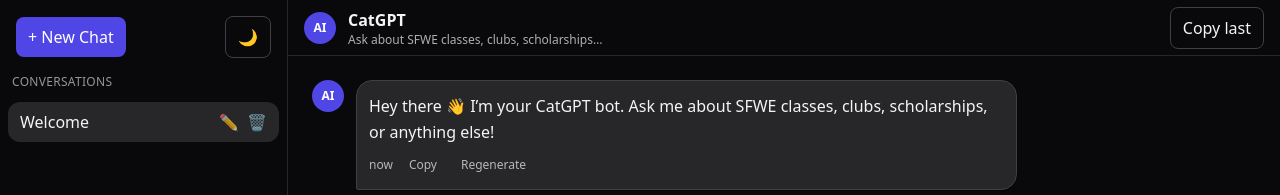
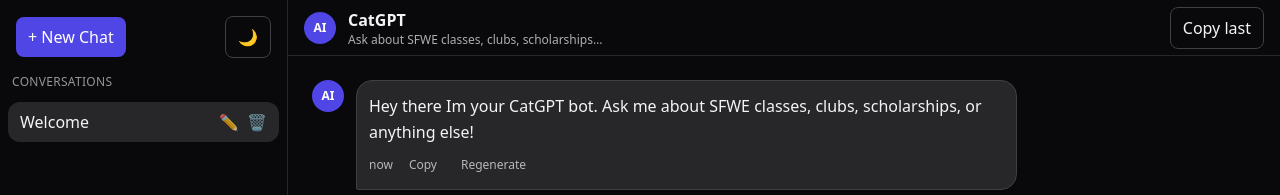
Before and after one commit to catgpt-9498344583/frontend, a React (Vite) app: page / in a window 1280 px wide. Shown: the top 195 px of the page. Built offline with nearby package versions, Linux system fonts and the light colour scheme; the HTML template or start-up script is replaced by a standard one.

Commit message:
Filter response escape characters

```diff
--- a/src/ChatbotUI.tsx
+++ b/src/ChatbotUI.tsx
@@ -8,12 +8,25 @@
   const isUser = role === 'user';
 
   // Function to sanitize content by removing escape characters like '\n' and extra spaces
-  const sanitizeContent = (text: string) => {
-    return text
-      .replace(/\\n+/g, ' ')  // Replace multiple '\n' characters with a single space
-      .replace(/\\r/g, '')     // Remove '\r' characters
-      .trim();                // Remove leading and trailing whitespace
-  };
+
+  function sanitizeContent(text: string): string {
+    // Replace all escape sequences with their appropriate characters
+    text = text
+      .replace(/\\n+/g, '\n')      // Replace '\n' with an actual newline
+      .replace(/\\r/g, '')         // Remove '\r' characters
+      .replace(/\\t/g, ' ')        // Replace tab characters with a single space
+      .replace(/\\'/g, "'")        // Convert escaped single quotes to actual single quotes
+      .replace(/\\"/g, '"')        // Convert escaped double quotes to actual double quotes
+      .replace(/\\(?![nrt])/g, '') // Remove any other escape characters (except newline, tab, and carriage return)
+
+    // Remove non-printable characters (control characters) and extra spaces
+    text = text
+      .replace(/[^\x20-\x7E\n\r\t]/g, '') // Remove non-printable characters (except for \n, \r, and \t)
+      .replace(/\s+/g, ' ')             // Replace multiple spaces with a single space
+      .trim();                          // Remove leading and trailing spaces
+
+    return text;
+  }
 
   return (
     <div className={`flex gap-3 ${isUser ? 'justify-end' : 'justify-start'}`}>
```
